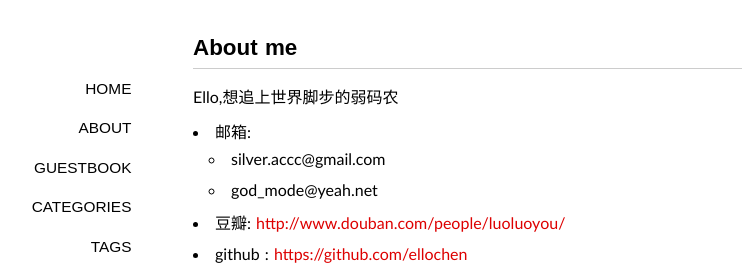
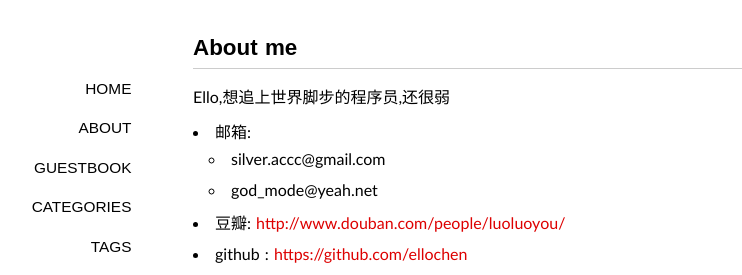
Before and after one commit to pii0x/ellochen.github.com, a Jekyll site: the page built from about/index.md, in a window 1280 px wide. Shown: the top 275 px of the page, without its empty margins (147-889 px from the left). Built offline with Jekyll 4.4.1, drawn with Linux system fonts in a browser that asks for light colours; some web fonts are replaced; Markdown is read by kramdown in place of the engine named in the settings; comment, search, counter and statistics services are not loaded.

Commit message:
edir info

```diff
--- a/about/index.md
+++ b/about/index.md
@@ -4,7 +4,7 @@ layout: page
 comments: yes
 ---
 
-Ello,想追上世界脚步的弱码农
+Ello,想追上世界脚步的程序员,还很弱
 
 - 邮箱:
   + silver.accc@gmail.com
```
